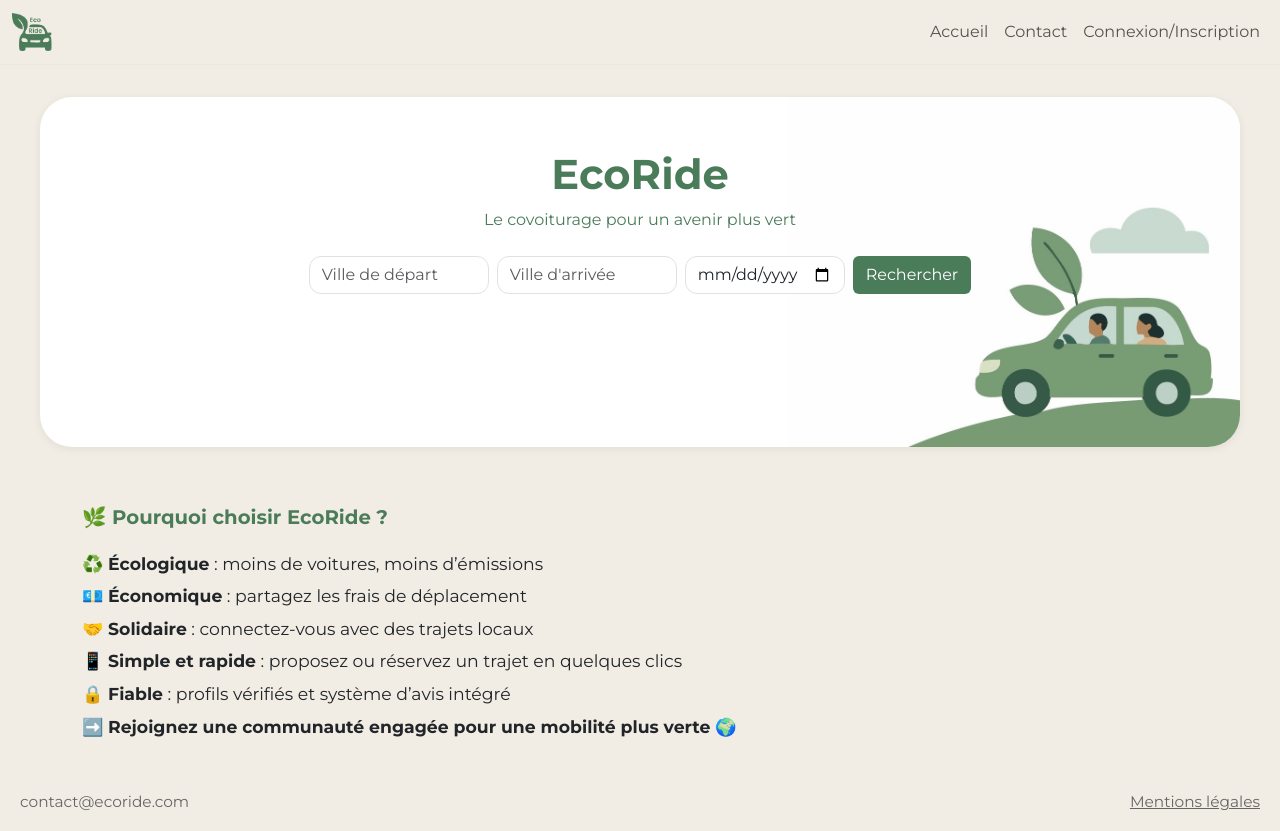
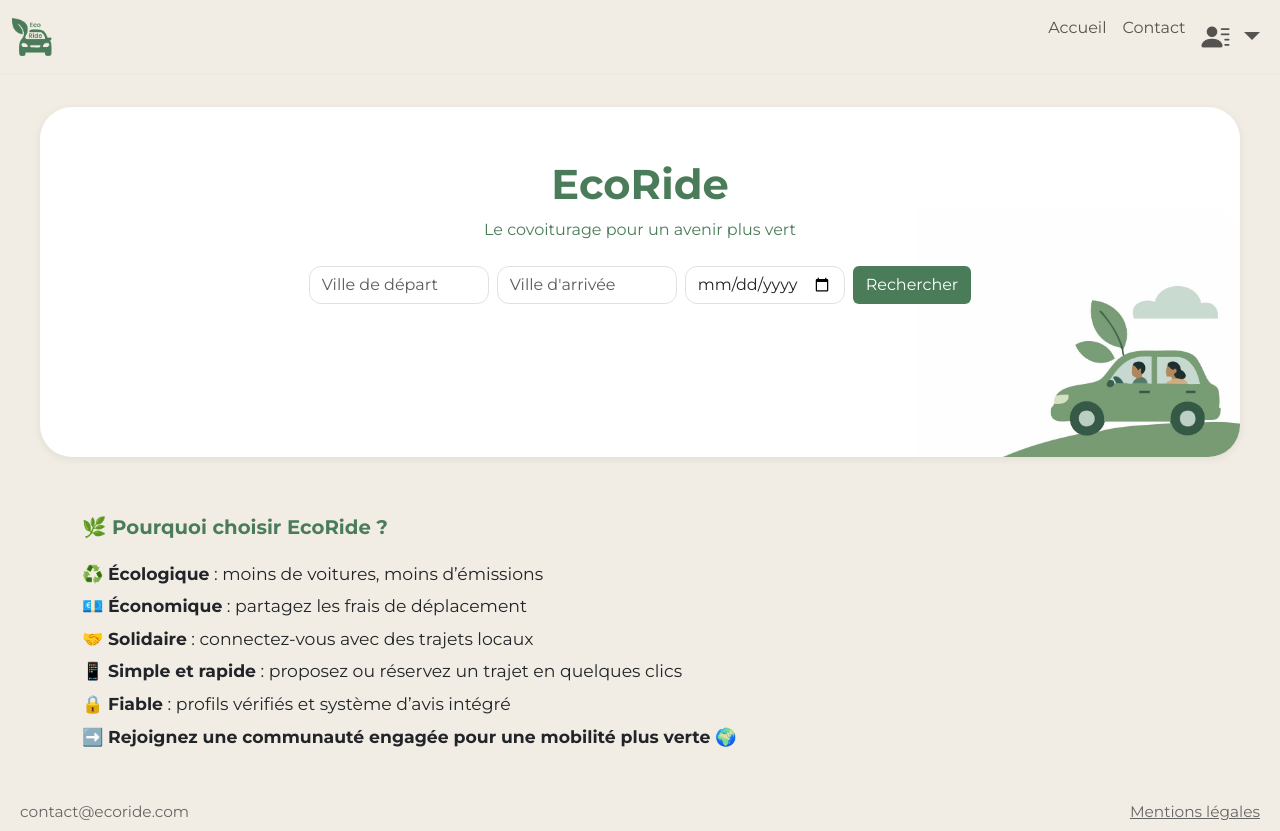
Before and after one commit to AmelieO-83/EcoRide, a Symfony app: template templates/home/index.html.twig in a window 1280 px wide. Before the commit the page ends 810 px from the top, so only its background shows below. Run offline with Twig, Linux system fonts and the light colour scheme; the template is opened without the code that fills it, so the values that code supplies are empty; some libraries are stand-ins or nearby versions.

Commit message:
Mise à jour de Bootstrap en 5.3.7 et correction du hash SRI

```diff
--- a/public/css/style.css
+++ b/public/css/style.css
@@ -36,7 +36,7 @@ main {
   right: 0;
   bottom: 0;
   width: 600px;
-  height: 350px;
+  height: 250px;
   background-image: url("/images/Fond.jpg");
   background-size: contain;
   background-repeat: no-repeat;
--- a/src/Controller/HomeController.php
+++ b/src/Controller/HomeController.php
@@ -30,4 +30,10 @@ class HomeController extends AbstractController
     {
         return $this->render('contact.html.twig');
     }
+    #[Route('/connexion', name: 'connexion', methods: ['GET', 'POST'])]
+    public function login(): Response
+    {
+        // on ne gère pas encore la soumission, on affiche juste le formulaire
+        return $this->render('connexion.html.twig');
+    }
 }
--- a/templates/base.html.twig
+++ b/templates/base.html.twig
@@ -5,44 +5,57 @@
     <meta name="viewport" content="width=device-width, initial-scale=1">
     <title>{% block title %}EcoRide{% endblock %}</title>
     <link rel="icon" href="{{ asset('images/EcoRide_logo.png') }}">
-    <link href="https://cdn.jsdelivr.net/npm/bootstrap@5.3.0/dist/css/bootstrap.min.css" rel="stylesheet">
+    <link href="https://cdn.jsdelivr.net/npm/bootstrap@5.3.7/dist/css/bootstrap.min.css" rel="stylesheet" integrity="sha384-LN+7fdVzj6u52u30Kp6M/trliBMCMKTyK833zpbD+pXdCLuTusPj697FH4R/5mcr" crossorigin="anonymous">
     <link rel="stylesheet" href="{{ asset('css/style.css') }}">
     <link href="https://fonts.googleapis.com/css2?family=Montserrat:wght@400;700&display=swap" rel="stylesheet">
+    <link rel="stylesheet" href="https://cdn.jsdelivr.net/npm/bootstrap-icons@1.10.5/font/bootstrap-icons.css">
     <style>
       body { font-family: 'Montserrat', Arial, sans-serif; }
     </style>
     {% block stylesheets %}{% endblock %}
 </head>
-<body class="d-flex flex-column min-vh-100">
+<body>
   <nav class="navbar navbar-expand-lg" style="background-color: #F2EDE4; border-bottom:1px solid #ece7df;">
     <div class="container-fluid">
-    <a class="navbar-brand d-flex align-items-center" href="{{ path('home') }}">
-      <img src="{{ asset('images/EcoRide_logo.png') }}" alt="EcoRide Logo" height="38" class="me-2">
+      <a class="navbar-brand" href="{{ path('home') }}">
+        <img src="{{ asset('images/EcoRide_logo.png') }}" alt="EcoRide Logo" height="38">
       </a>
-    <button class="navbar-toggler ms-auto" type="button" data-bs-toggle="collapse" data-bs-target="#navbarEcoride" aria-controls="navbarEcoride" aria-expanded="false" aria-label="Toggle navigation">
+      <button class="navbar-toggler" type="button" data-bs-toggle="collapse" data-bs-target="#navbarEcoride">
         <span class="navbar-toggler-icon"></span>
       </button>
-    <div class="collapse navbar-collapse justify-content-end" id="navbarEcoride">
-      <ul class="navbar-nav mb-2 mb-lg-0">
+      <div class="collapse navbar-collapse" id="navbarEcoride">
+        <ul class="navbar-nav ms-auto mb-2 mb-lg-0">
           <li class="nav-item"><a class="nav-link" href="{{ path('home') }}">Accueil</a></li>
           <li class="nav-item"><a class="nav-link" href="{{ path('contact') }}">Contact</a></li>
-        <li class="nav-item"><a class="nav-link" href="#">Connexion/Inscription</a></li>
+          <li class="nav-item dropdown">
+            <a class="nav-link dropdown-toggle fs-3"
+              href="#"
+              id="authDropdown"
+              role="button"
+              data-bs-toggle="dropdown"
+              aria-expanded="false">
+              <i class="bi bi-person-lines-fill"></i>
+            </a>
+            <ul class="dropdown-menu dropdown-menu-end" aria-labelledby="authDropdown">
+              <li><a class="dropdown-item" href="{{ path('connexion') }}">Connexion</a></li>
+              <li><a class="dropdown-item" href="#">Inscription</a></li>
+            </ul>
+          </li>
         </ul>
       </div>
     </div>
   </nav>
 
-
   <main>
     {% block body %}{% endblock %}
   </main>
 
-<footer class="container-fluid d-flex justify-content-between align-items-center py-2 mt-auto" style="background:#f2ede4; font-size:0.96em;">
+  <footer class="container-fluid d-flex justify-content-between align-items-center py-2" style="background:#f2ede4; font-size:0.96em;">
     <span class="ms-2" style="color:#666;">contact@ecoride.com</span>
-    <a href="{{ path('mentions_legales') }}" class="me-2" style="color:#666; text-decoration:underline;">Mentions légales</a>
+    <a href="#" class="me-2" style="color:#666; text-decoration:underline;">Mentions légales</a>
   </footer>
 
-<script src="https://cdn.jsdelivr.net/npm/bootstrap@5.3.0/dist/js/bootstrap.bundle.min.js"></script>
+  <script src="https://cdn.jsdelivr.net/npm/bootstrap@5.3.7/dist/js/bootstrap.bundle.min.js" integrity="sha384-ndDqU0Gzau9qJ1lfW4pNLlhNTkCfHzAVBReH9diLvGRem5+R9g2FzA8ZGN954O5Q" crossorigin="anonymous"></script>
   {% block javascripts %}{% endblock %}
 </body>
 </html>
```
Also changed, not shown: templates/connexion.html.twig (added, +32 -0 lines). Lines whose indentation alone changed are shown as unchanged.
